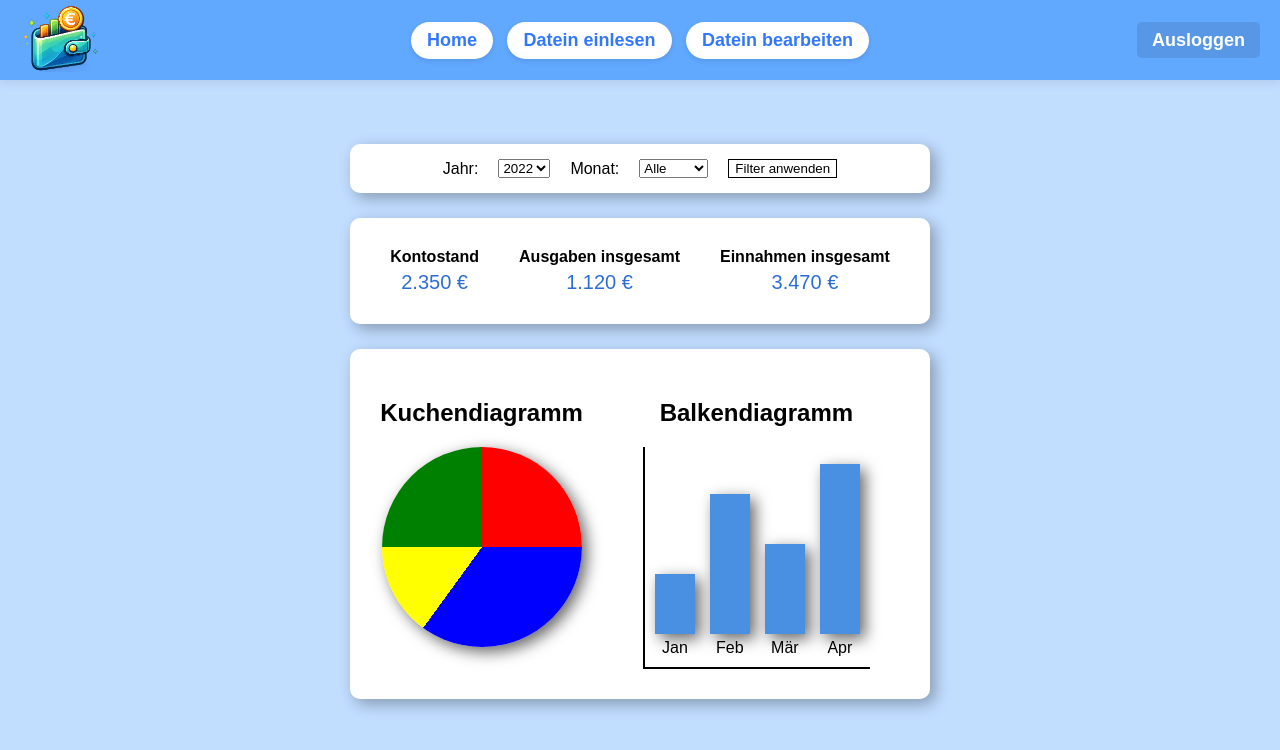
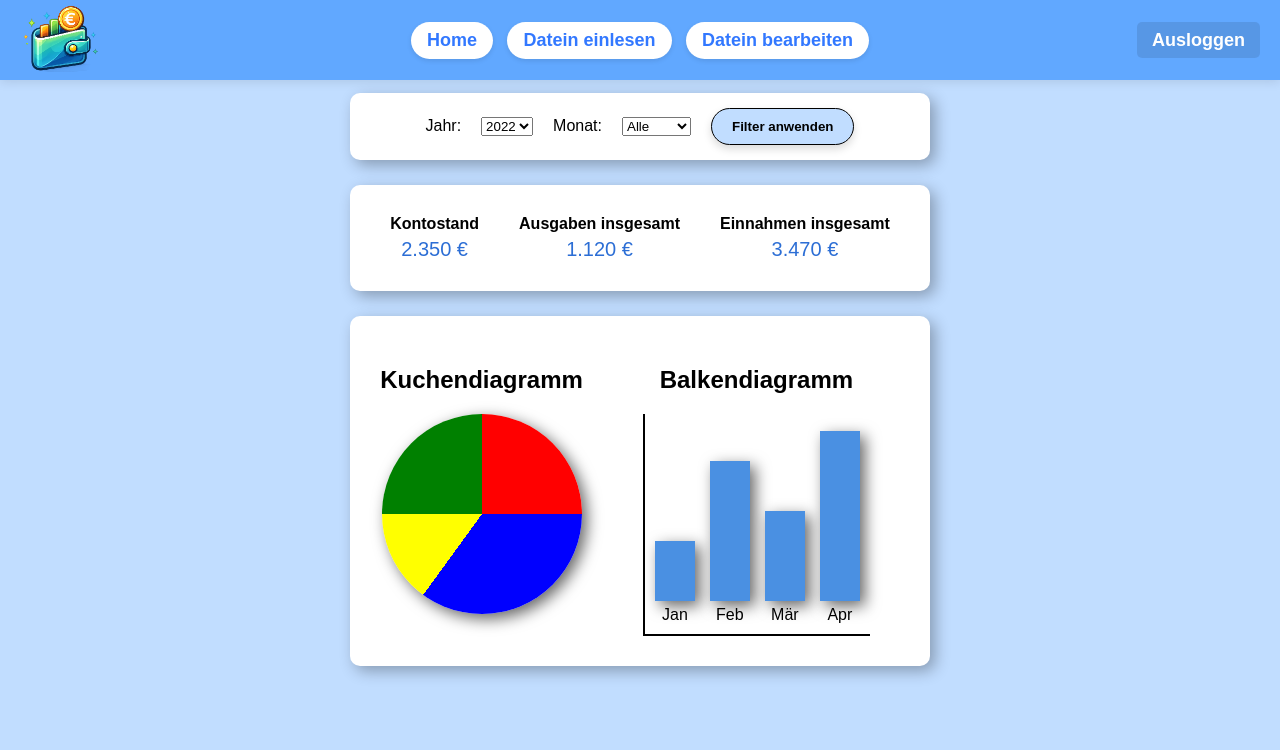
Before and after one commit to DCEv0LuTiOn/Finanzapp, a Flask app: page /menue in a window 1280 px wide. Shown: the top 750 px of the page. Run offline with Flask 3, Linux system fonts and the light colour scheme; the visitor is signed in with stand-in values (Sample User, id 1); parts of the project's set-up code (start-up, migrations or seed data) failed here and were passed over.

Commit message:
menu weiter gebaut

```diff
--- a/src/db.py
+++ b/src/db.py
@@ -20,12 +20,12 @@ def get_table_primary_keys(connection,table_name) ->list[str]:
             pk_names.append(column[1])
     return pk_names
 
-def execute_select_dto_list(sql:str,dto_class) -> list[object]: # sql und den Datentype bzw. die DTO Klasse
+def execute_select_dto_list(sql:str,dto_class,wheres:dict) -> list[object]: # sql und den Datentype bzw. die DTO Klasse
     with sqlite3.connect(__db_path) as connection:
         connection.execute("PRAGMA foreign_keys = ON;") # wird von sqlight3 benötigt das forgein_keys funktionieren
         connection.row_factory = sqlite3.Row            # wird von sqlight3 benötigt das man spaltennamen im cursor mit cursor.description rauslesen kann
         with closing(connection.cursor()) as cursor:
-            cursor.execute(sql)
+            cursor.execute(sql,wheres)
             column_names = [col[0] for col in cursor.description] # Spaltennamen aus dem select holen
             results = []
             for row in cursor.fetchall(): # alle daten vom select holen
@@ -33,10 +33,17 @@ def execute_select_dto_list(sql:str,dto_class) -> list[object]: # sql und den Da
                 results.append(dto_class(**row_dict))  # alle zeilen vom dictionary der DTO Klasse hinzufügen
                                                     # anhand der spalten namen von select und DTO Variablen namen
                                                     # => namen müssen gleich sein
-            return results
+            if len(results) == 0:
+                return None
+            else:
+                return results
 
-def execute_select_dto(sql:str,dto_class) -> object: # sql und den Datentype bzw. die DTO Klasse
-    return execute_select_dto_list(sql,dto_class)[0]
+def execute_select_dto(sql:str,dto_class,wheres:dict) -> object: # sql und den Datentype bzw. die DTO Klasse
+    users = execute_select_dto_list(sql,dto_class,wheres)
+    if users:
+        return users[0]
+    else:
+        return None
     # with sqlite3.connect(__db_path) as connection:
     #     connection.execute("PRAGMA foreign_keys = ON;")
     #     connection.row_factory = sqlite3.Row
@@ -49,12 +56,12 @@ def execute_select_dto(sql:str,dto_class) -> object: # sql und den Datentype bzw
     #                                                 # anhand der spalten namen von select und DTO Variablen namen
     #                                                 # => namen müssen gleich sein
 
-def execute_select_value(sql:str) -> str|int|float: # sql und den Datentype bzw. die DTO Klasse
+def execute_select_value(sql:str,wheres:dict) -> str|int|float: # sql und den Datentype bzw. die DTO Klasse
     with sqlite3.connect(__db_path) as connection:  # Connection automatisch schließen
         connection.execute("PRAGMA foreign_keys = ON;")
         connection.row_factory = sqlite3.Row
         with closing(connection.cursor()) as cursor:
-            cursor.execute(sql)
+            cursor.execute(sql,wheres)
             row = cursor.fetchone() # daten vom select holen
             return row[0]
 
@@ -102,9 +109,10 @@ def execute_update_dtos(dtos:object | list[object]):
             print("DB Fehler:", e)
             raise
 
-def get_users():
-    sql = "SELECT * FROM Kontoinhaber"
-    users = execute_select_dto_list(sql,KontoinhaberDTO)
+def get_user_by_email(email):
+    wheres = {'Email':email}
+    sql = "SELECT * FROM Kontoinhaber where Email = :Email"
+    users = execute_select_dto(sql,KontoinhaberDTO,wheres)
     return users
 
 def __create_Database():
@@ -292,9 +300,10 @@ __db_path = "./src/Database.db"
 if __name__ == "__main__":
     # __create_Database()
     # __insert_test_data()
-    user = [KontoinhaberDTO(ID=4,Vorname="Kevin",Nachname="Test_neu",Email="kevin.mustermax@web.de",Passwort="abc123")]
+    # user = [KontoinhaberDTO(ID=4,Vorname="Kevin",Nachname="Test_neu",Email="kevin.mustermax@web.de",Passwort="abc123")]
     # execute_insert_dtos(user)
     # execute_update_dtos(user)
-    users = get_users()
-    for user in users:
-        print(user)
+    # users = get_user_by_email("kevin.mustermax@web.de")
+    # for user in users:
+    #     print(user)
+    pass
--- a/src/server.py
+++ b/src/server.py
@@ -47,16 +47,11 @@ def login():
     if request.method == "POST":
         email = request.form["email"]
         password = request.form["password"]
-        users:list[KontoinhaberDTO] = db.get_users()
-        loged_in = False
-        for user in users:
-            print(user)
+        user:KontoinhaberDTO = db.get_user_by_email(email)
+        if user:
             if user.Email == email and user.Passwort == password:
-                loged_in = True
                 session["user_id"] = user.ID  # Session sicher machen userid in session speichern
-                break
-        if loged_in:
-            return redirect(url_for("menue"))
+                return redirect(url_for("menue"))
         else:
             error = "E-Mail oder Passwort falsch"
 
--- a/src/static/css/menue.css
+++ b/src/static/css/menue.css
@@ -7,3 +7,39 @@ body {
     align-items: center;
     font-family: Arial, sans-serif;
 }
+
+.main-container{
+    display:flex;
+    flex-direction: column;
+    gap:25px;
+    margin-top: 1%;
+}
+
+.filter-container{
+    background:white;
+    padding:15px;
+    border-radius:10px;
+    box-shadow:5px 5px 15px rgba(0,0,0,0.3);
+    display:flex;
+    gap:20px;
+    justify-content:center;
+    align-items:center;
+
+
+    .filter-btn{
+        background-color:rgb(193, 221, 255);
+        border: 1px solid;
+        border-color: black;
+        box-shadow: 0 4px 8px rgba(0,0,0,0.15);
+        cursor: pointer;
+        padding: 10px 20px;
+        border-radius: 20px;
+        font-weight: 600;
+        transition: all 0.3s ease;
+    }
+
+    .filter-btn:hover{
+        background-color:rgb(150, 200, 255);
+        box-shadow: 0 6px 12px rgba(0,0,0,0.25);
+    }
+}
--- a/src/templates/menue.html
+++ b/src/templates/menue.html
@@ -2,36 +2,12 @@
 <html lang="de">
     <head>
         <meta charset="UTF-8">
-        <title>Finazapp</title>
+        <title>Finanzapp</title>
         <link rel="stylesheet" href="{{ url_for('static', filename='css/menue.css') }}">
         <link rel="stylesheet" href="{{ url_for('static', filename='css/navigation.css') }}">
     </head>
     <body>
         <style>
-            .main-container{
-                display:flex;
-                flex-direction:column;
-                gap:25px;
-                margin-top: 5%;
-            }
-
-            .btn-style{
-                background-color:white;
-                border: 1px solid;
-                border-color: black;
-            }
-            /* Filterbereich */
-
-            .filter-container{
-                background:white;
-                padding:15px;
-                border-radius:10px;
-                box-shadow:5px 5px 15px rgba(0,0,0,0.3);
-                display:flex;
-                gap:20px;
-                justify-content:center;
-                align-items:center;
-            }
 
             /* Statistikbereich */
 
@@ -139,7 +115,7 @@
                     <option>Februar</option>
                     <option>März</option>
                 </select>
-                <button class="btn-style">Filter anwenden</button>
+                <button class="filter-btn">Filter anwenden</button>
             </div>
 
             <!-- Aktuelle Daten -->
```
